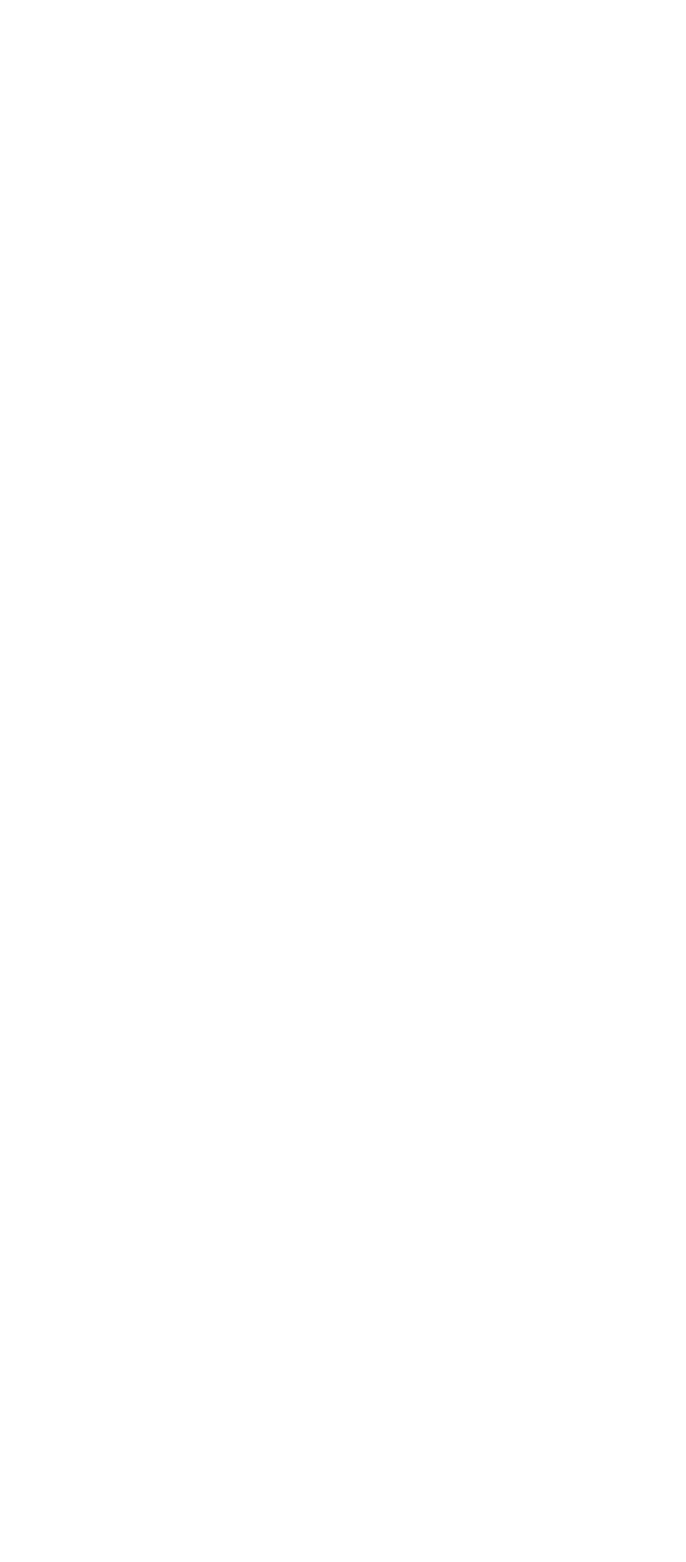
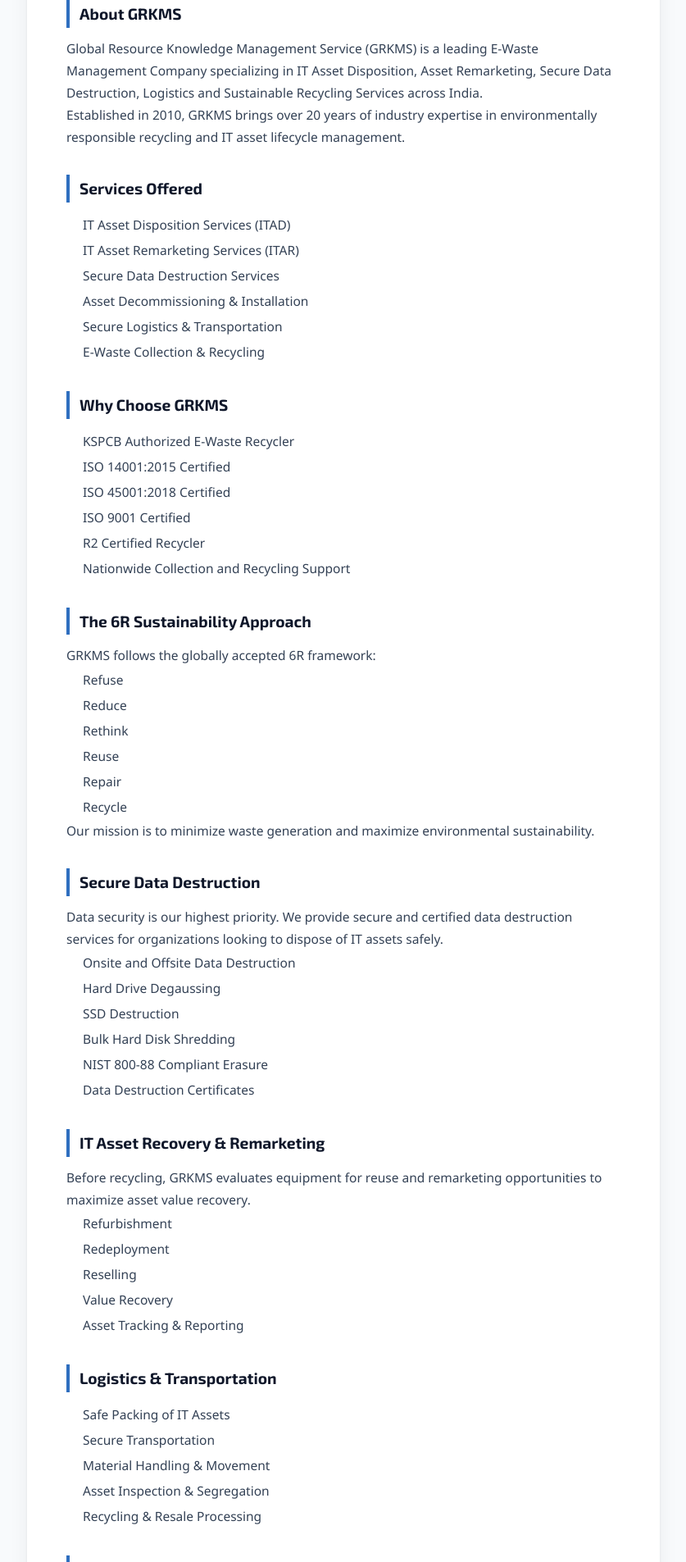
Before and after one commit to Yasir533/sai-infotech-webapp, a React (Vite) app in the folder sai-info/: page /e-waste-management in a window 1280 px wide. Before the commit this address had no page. Shown: the part 340-2245 px from the top of the page at 82% size, without its empty margins (221-1058 px from the left). Before the commit the page ends 800 px from the top, so only its background shows below. Built offline with nearby package versions, Linux system fonts and the light colour scheme; a web font is replaced by a local one.

Commit message:
Added E-Waste Management page and navigation

```diff
--- a/sai-info/src/App.jsx
+++ b/sai-info/src/App.jsx
@@ -22,6 +22,7 @@
 import RefundPolicy from './components/Refundpolicy'
 import WarrantyPolicy from './components/Warrantypolicy'
 import TermsAndConditions from './components/Termsandconditions'
+import EWasteManagement from './components/EWasteManagement'
 
 function HomePage() {
   return (
@@ -84,6 +85,7 @@
         <Route path="/admin" element={<AdminDashboard />} />
         <Route path="/admin-reset" element={<AdminReset />} />
         <Route path="/services/it-products-sales" element={<ITProductsSales />} />
+        <Route path="/e-waste-management" element={<EWasteManagement />} />
       </Routes>
     </BrowserRouter>
   )
--- /dev/null
+++ b/sai-info/src/components/EWasteManagement.jsx
@@ -0,0 +1,140 @@
+import React from 'react'
+import PolicyPage from './PolicyPage'
+
+const Section = ({ title, children }) => (
+  <div style={{ marginBottom: '32px' }}>
+    <h2
+      style={{
+        fontSize: '1.2rem',
+        fontWeight: 700,
+        color: '#0f172a',
+        borderLeft: '4px solid #2f6fbf',
+        paddingLeft: '12px',
+        marginBottom: '12px'
+      }}
+    >
+      {title}
+    </h2>
+    {children}
+  </div>
+)
+
+export default function EWasteManagement() {
+  return (
+    <PolicyPage title="E-Waste Management Solutions">
+
+      <Section title="About GRKMS">
+        <p>
+          Global Resource Knowledge Management Service (GRKMS) is a leading
+          E-Waste Management Company specializing in IT Asset Disposition,
+          Asset Remarketing, Secure Data Destruction, Logistics and
+          Sustainable Recycling Services across India.
+        </p>
+
+        <p>
+          Established in 2010, GRKMS brings over 20 years of industry
+          expertise in environmentally responsible recycling and IT asset
+          lifecycle management.
+        </p>
+      </Section>
+
+      <Section title="Services Offered">
+        <ul style={{ paddingLeft: '20px', lineHeight: '2' }}>
+          <li>IT Asset Disposition Services (ITAD)</li>
+          <li>IT Asset Remarketing Services (ITAR)</li>
+          <li>Secure Data Destruction Services</li>
+          <li>Asset Decommissioning & Installation</li>
+          <li>Secure Logistics & Transportation</li>
+          <li>E-Waste Collection & Recycling</li>
+        </ul>
+      </Section>
+
+      <Section title="Why Choose GRKMS">
+        <ul style={{ paddingLeft: '20px', lineHeight: '2' }}>
+          <li>KSPCB Authorized E-Waste Recycler</li>
+          <li>ISO 14001:2015 Certified</li>
+          <li>ISO 45001:2018 Certified</li>
+          <li>ISO 9001 Certified</li>
+          <li>R2 Certified Recycler</li>
+          <li>Nationwide Collection and Recycling Support</li>
+        </ul>
+      </Section>
+
+      <Section title="The 6R Sustainability Approach">
+        <p>
+          GRKMS follows the globally accepted 6R framework:
+        </p>
+
+        <ul style={{ paddingLeft: '20px', lineHeight: '2' }}>
+          <li>Refuse</li>
+          <li>Reduce</li>
+          <li>Rethink</li>
+          <li>Reuse</li>
+          <li>Repair</li>
+          <li>Recycle</li>
+        </ul>
+
+        <p>
+          Our mission is to minimize waste generation and maximize
+          environmental sustainability.
+        </p>
+      </Section>
+
+      <Section title="Secure Data Destruction">
+        <p>
+          Data security is our highest priority. We provide secure and
+          certified data destruction services for organizations looking to
+          dispose of IT assets safely.
+        </p>
+
+        <ul style={{ paddingLeft: '20px', lineHeight: '2' }}>
+          <li>Onsite and Offsite Data Destruction</li>
+          <li>Hard Drive Degaussing</li>
+          <li>SSD Destruction</li>
+          <li>Bulk Hard Disk Shredding</li>
+          <li>NIST 800-88 Compliant Erasure</li>
+          <li>Data Destruction Certificates</li>
+        </ul>
+      </Section>
+
+      <Section title="IT Asset Recovery & Remarketing">
+        <p>
+          Before recycling, GRKMS evaluates equipment for reuse and
+          remarketing opportunities to maximize asset value recovery.
+        </p>
+
+        <ul style={{ paddingLeft: '20px', lineHeight: '2' }}>
+          <li>Refurbishment</li>
+          <li>Redeployment</li>
+          <li>Reselling</li>
+          <li>Value Recovery</li>
+          <li>Asset Tracking & Reporting</li>
+        </ul>
+      </Section>
+
+      <Section title="Logistics & Transportation">
+        <ul style={{ paddingLeft: '20px', lineHeight: '2' }}>
+          <li>Safe Packing of IT Assets</li>
+          <li>Secure Transportation</li>
+          <li>Material Handling & Movement</li>
+          <li>Asset Inspection & Segregation</li>
+          <li>Recycling & Resale Processing</li>
+        </ul>
+      </Section>
+
+      <Section title="Our Commitment">
+        <p>
+          Recycle Today for a Better Tomorrow.
+        </p>
+
+        <p>
+          GRKMS is committed to providing safe, secure and environmentally
+          responsible E-Waste management solutions while helping
+          organizations achieve sustainability goals and regulatory
+          compliance.
+        </p>
+      </Section>
+
+    </PolicyPage>
+  )
+}
--- a/sai-info/src/components/OrbitalServices.jsx
+++ b/sai-info/src/components/OrbitalServices.jsx
@@ -619,12 +619,14 @@
               onMouseLeave={() => setHoveredId(null)}
               onClick={(e) => {
                 e.stopPropagation()
-                // IT Products (Sales) should navigate to dedicated page, not open modal
+
                 if (s.id === 'itproducts') {
-                  navigate('/services/it-products-sales')
-                } else {
-                  setActiveId(prev => prev === s.id ? null : s.id)
-                }
+                navigate('/services/it-products-sales')
+              } else if (s.id === 'ewaste') {
+                navigate('/services/e-waste-management')
+              } else {
+                setActiveId(prev => prev === s.id ? null : s.id)
+              }
               }}
             >
               <div className="orbital-card-inner" style={{
```
